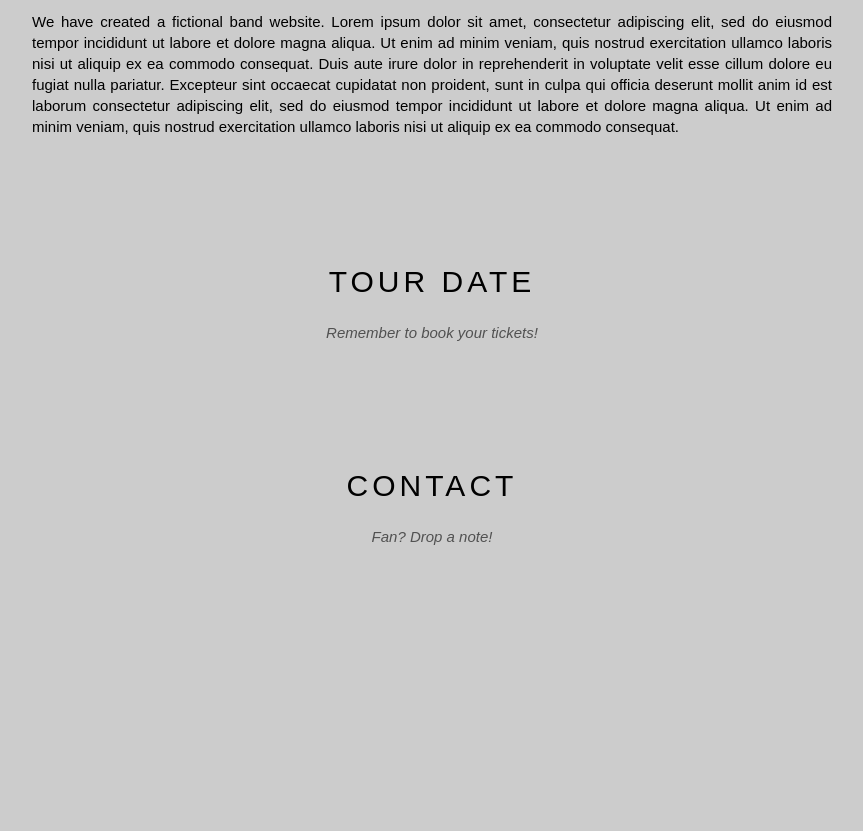
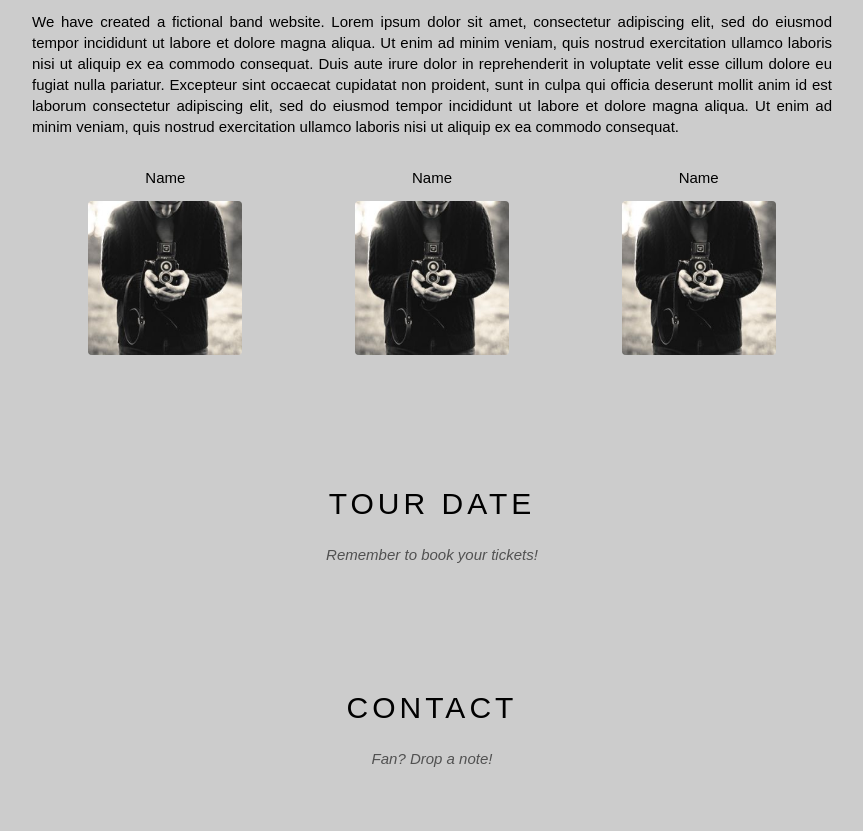
Before and after one commit to ndyudev/website-the-band-ndyudev, a plain HTML site: page index.html in a window 1280 px wide. Shown: the part 840-1671 px from the top of the page, without its empty margins (208-1071 px from the left). Before the commit the page ends 1449 px from the top, so only its background shows below. Drawn offline with Linux system fonts and the light colour scheme.

Commit message:
Hoan Thien Content Abou

```diff
--- a/assets/css/style.css
+++ b/assets/css/style.css
@@ -10,6 +10,10 @@ html {
   font-family: Arial, Helvetica, sans-serif;
   height: 1000px;
   background-color: #ccc;
+}
+
+.clear {
+  clear: both;
 }
 
 /* CSS Container */
@@ -163,3 +167,25 @@ html {
   text-align: justify;
   line-height: 1.4;
 }
+
+#content .member-list {
+  margin-top: 48px;
+}
+
+#content .member-item {
+  float: left;
+  width: calc(100% / 3);
+  /* width: 33.33333%; */
+  text-align: center;
+}
+
+#content .member-name {
+  font-size: 15px;
+  margin-top: 32px;
+}
+
+#content .member-img {
+  width: 154px;
+  margin-top: 15px;
+  border-radius: 4px;
+}
--- a/index.html
+++ b/index.html
@@ -52,6 +52,21 @@
                 <p class="about-text">
                     We have created a fictional band website. Lorem ipsum dolor sit amet, consectetur adipiscing elit, sed do eiusmod tempor incididunt ut labore et dolore magna aliqua. Ut enim ad minim veniam, quis nostrud exercitation ullamco laboris nisi ut aliquip ex ea commodo consequat. Duis aute irure dolor in reprehenderit in voluptate velit esse cillum dolore eu fugiat nulla pariatur. Excepteur sint occaecat cupidatat non proident, sunt in culpa qui officia deserunt mollit anim id est laborum consectetur adipiscing elit, sed do eiusmod tempor incididunt ut labore et dolore magna aliqua. Ut enim ad minim veniam, quis nostrud exercitation ullamco laboris nisi ut aliquip ex ea commodo consequat.
                 </p>
+                <div class="members-list">
+                    <div class="member-item">
+                        <p class="member-name">Name</p>
+                        <img src="/assets/img/bandmember.jpg" alt="Name" class="member-img">
+                    </div>
+                    <div class="member-item">
+                        <p class="member-name">Name</p>
+                        <img src="/assets/img/bandmember.jpg" alt="Name" class="member-img">
+                    </div>
+                    <div class="member-item">
+                        <p class="member-name">Name</p>
+                        <img src="/assets/img/bandmember.jpg" alt="Name" class="member-img">
+                    </div>
+                    <div class="clear"></div>
+                </div>
             </div>
 
             <!-- Tour Section -->
```
Also changed, not shown: assets/img/bandmember.jpg (added).
